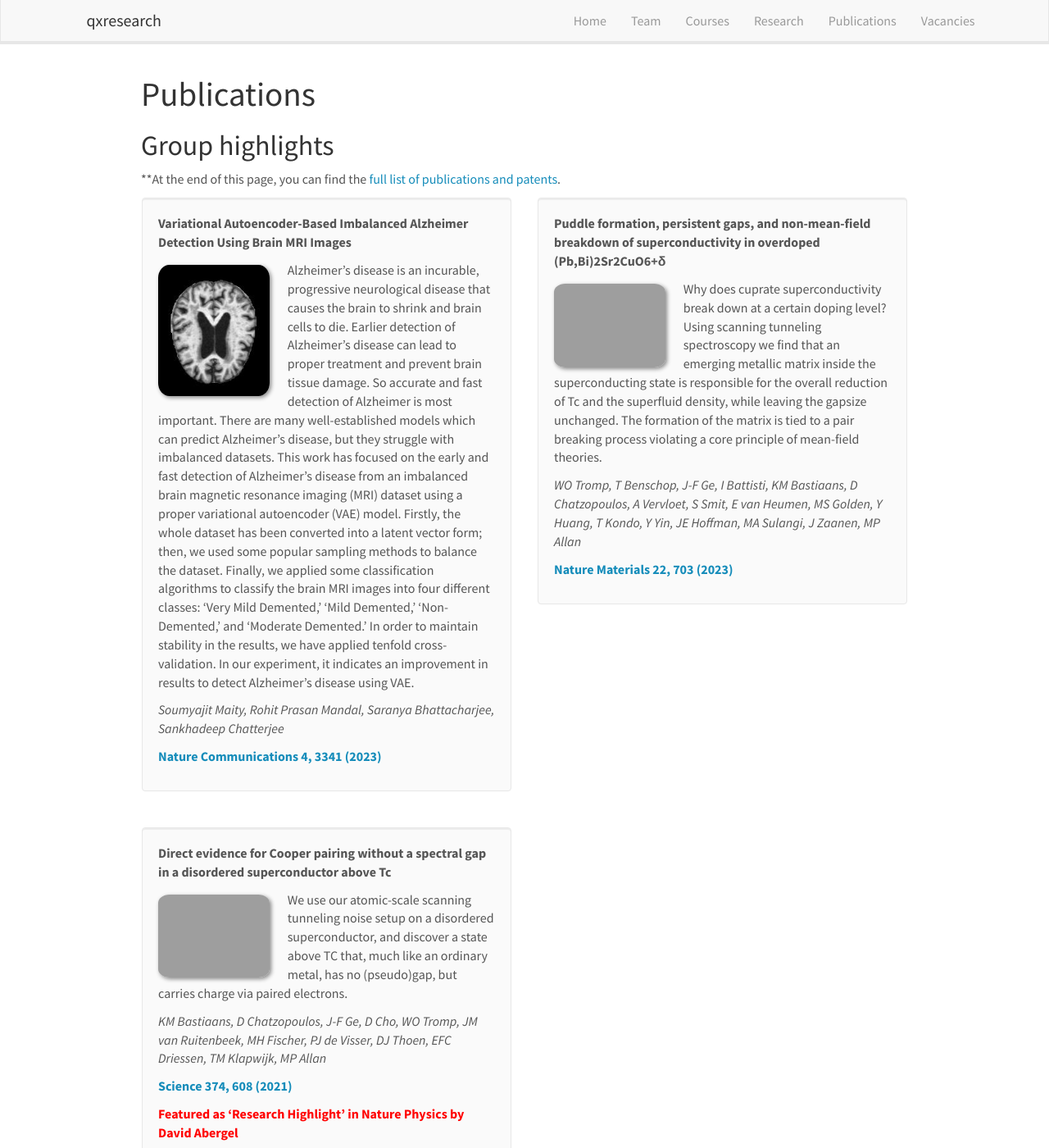
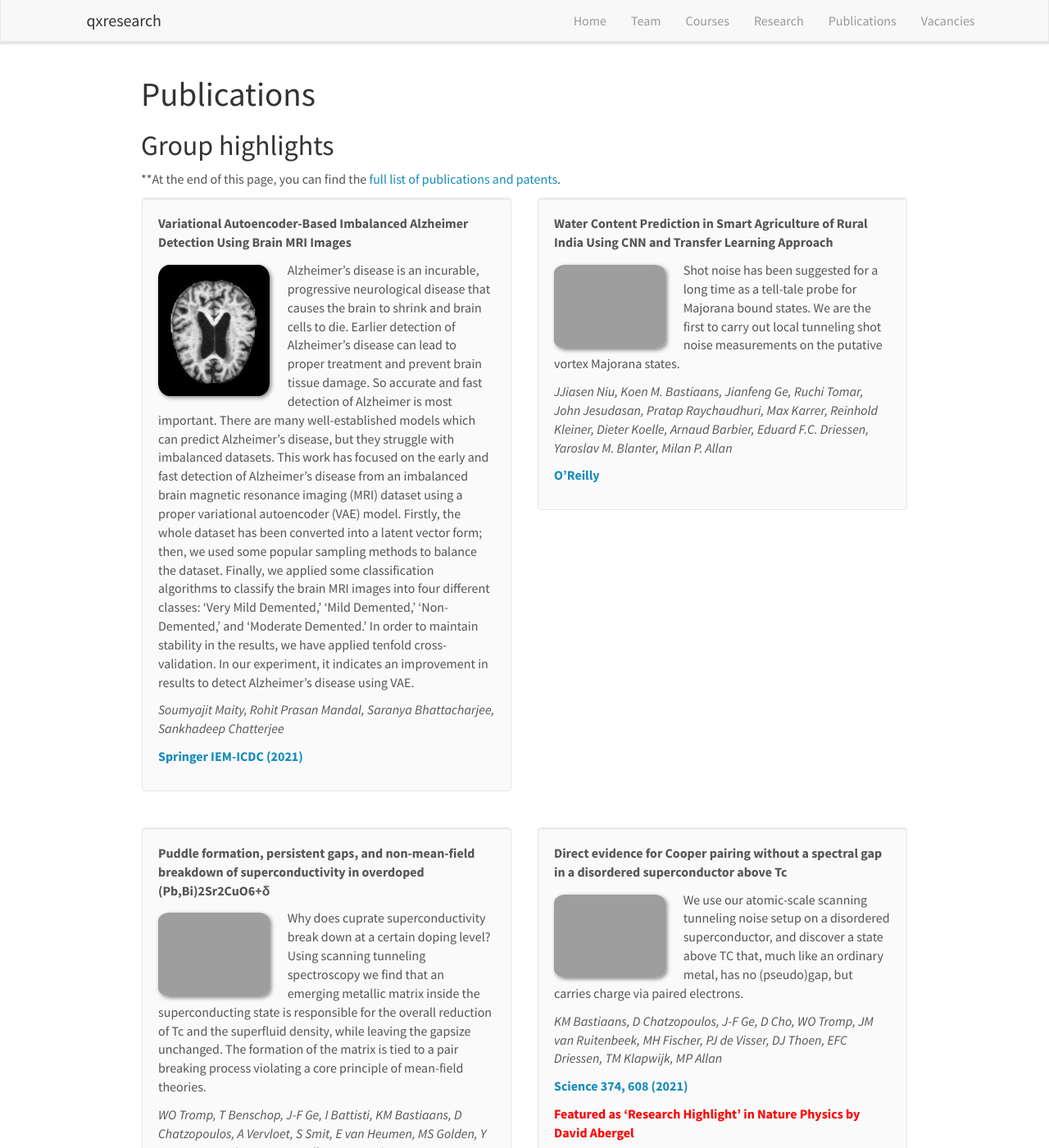
Before and after one commit to qxresearch/qxresearch.github.io, a Jekyll site: the page built from _pages/publications.md, in a window 1280 px wide and 1400 px high. Shown: the whole window at 82% size. Built offline with Jekyll 4.4.1, drawn with Linux system fonts in a browser that asks for light colours; nearby versions of some CDN libraries; some of the changed text lies outside the part shown.

Commit message:
Update publist.yml

```diff
--- a/_data/publist.yml
+++ b/_data/publist.yml
@@ -4,7 +4,7 @@
   authors: Soumyajit Maity, Rohit Prasan Mandal, Saranya Bhattacharjee, Sankhadeep Chatterjee
   link:
     url: https://link.springer.com/chapter/10.1007/978-981-19-1657-1_14
-    display: Nature Communications 4, 3341 (2023)
+    display: Springer IEM-ICDC (2021)
   highlight: 1
 
 
@@ -14,8 +14,8 @@
   authors: JJiasen Niu, Koen M. Bastiaans, Jianfeng Ge, Ruchi Tomar, John Jesudasan, Pratap Raychaudhuri, Max Karrer, Reinhold Kleiner, Dieter Koelle, Arnaud Barbier, Eduard F.C. Driessen, Yaroslav M. Blanter, Milan P. Allan
   link:
     url: https://arxiv.org/abs/2306.02397
-    display: arXiv
-  highlight: 0
+    display: O’Reilly
+  highlight: 1
 
 - title: "Puddle formation, persistent gaps, and non-mean-field breakdown of superconductivity in overdoped (Pb,Bi)2Sr2CuO6+δ"
   image: BSCCOgap.png
```
